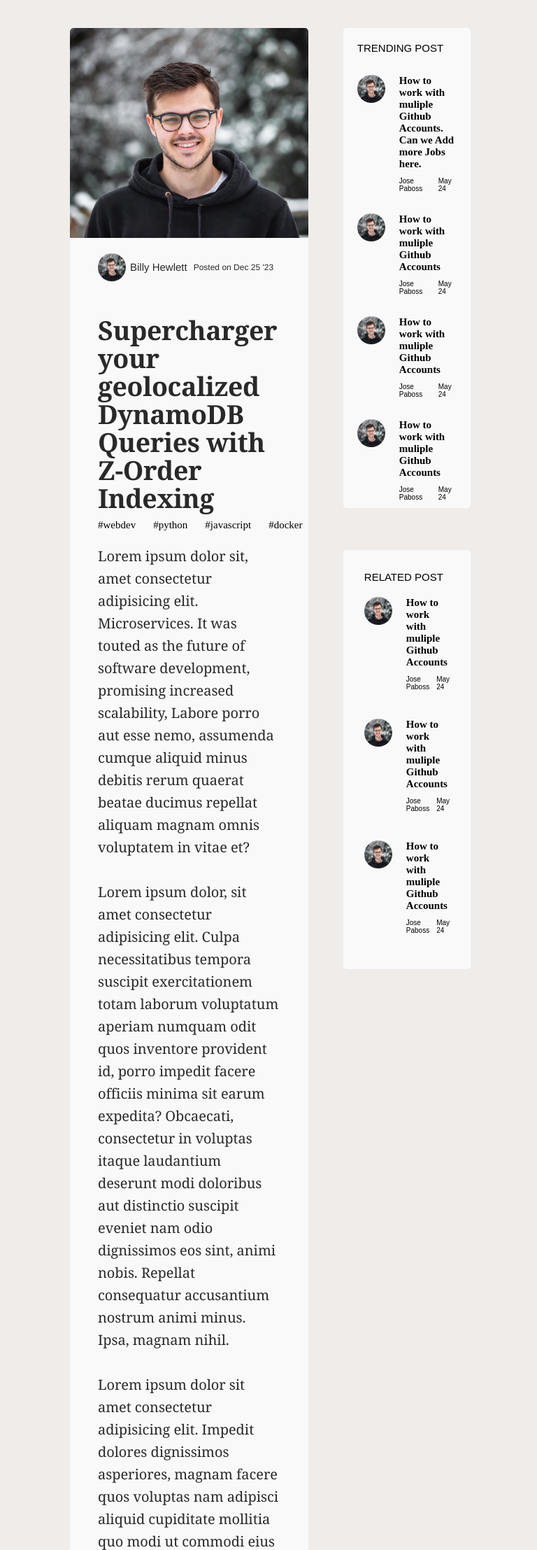
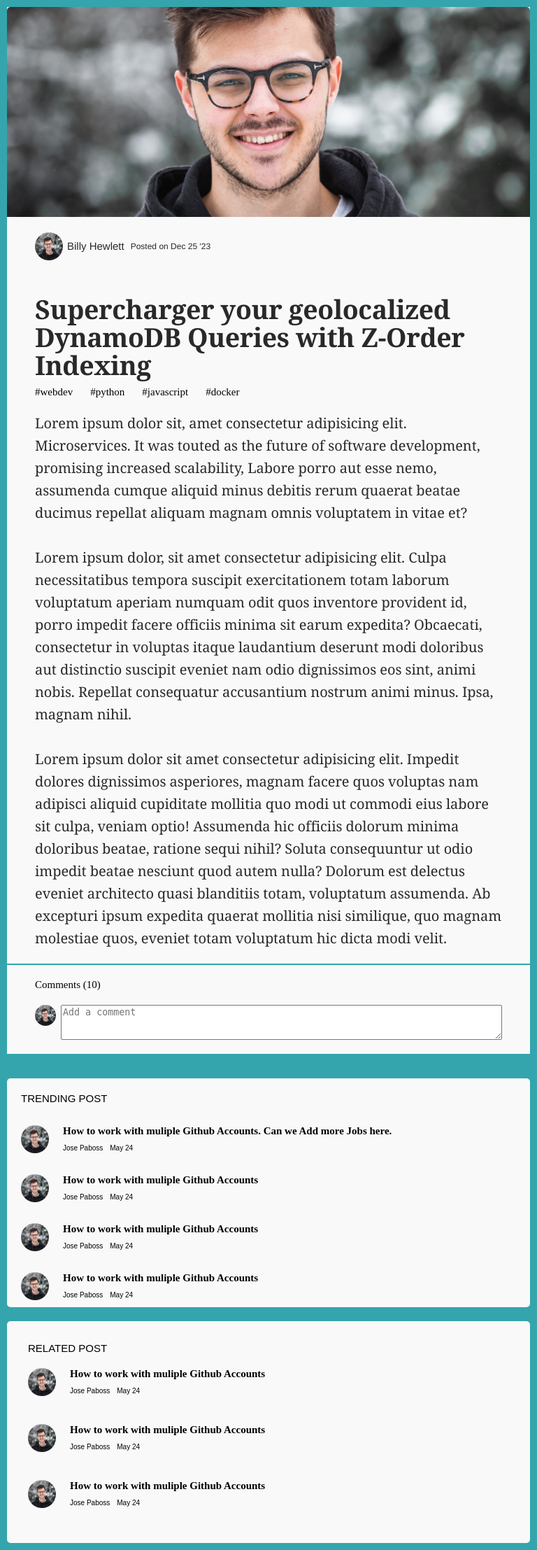
Before and after one commit to Alotab/devwithcode, a Python web app: template templates/detail.html in a window 768 px wide. Shown: the part 60-2275 px from the top of the page at 70% size. Run offline with Jinja, Linux system fonts and the light colour scheme; the template is opened without the code that fills it, so the values that code supplies are empty; some web fonts are replaced.

Commit message:
update files

```diff
--- a/templates/static/css/styles.css
+++ b/templates/static/css/styles.css
@@ -558,7 +558,7 @@ footer ul li a{
 .main-detail-post{
     display: flex;
     gap: 5rem;
-    padding: 10rem 10rem;;
+    padding: 10rem 10rem;
     width: 100%;
 
     /* justify-content: space-between; */
@@ -919,13 +919,57 @@ footer ul li a{
     }
 
 
+    /* detail page */
+    .main-detail-post{
+        display: inline-block;
+        padding: 7rem 1rem;
+    }
+
+    .detail-column{
+        width: 100%;
+        /* background-color: red; */
+        border-radius: 5px 5px 0px 0px;
+    }
+
+
+    .detail-post .post-image{
+        height: 30rem;
+        width: 100%
+        /* object-fit: cover;
+        margin-bottom: 2rem;
+        border-radius: 5px 5px 0px 0px; */
+    }
+
+
+    /* sidebar-column - detail-page */
+    .sidebar-column{
+        width: 100%;
+        margin-top: 3.5rem;
+        /* margin-right: 10px; */
+    }
+
+
+    .sidebar-post2{
+        background-color: var(--middleColume-backgroundColor);
+        border-radius: 5px;
+        margin-top: 2rem;
+        border-radius: 5px;
+        padding: 3rem;
+    }
+
+
 
 }
+
+
+
+
+
 
 /* iPads Tablets devices */
 @media (min-width: 481px) and (max-width: 768px) {
     body {
-
+      background-color: #34A5AC;
     }
     header{
         background-color: var(--navBar-color);
@@ -1100,6 +1144,45 @@ footer ul li a{
         font-family: inherit;
         padding: 8px;
         white-space: nowrap;
+    }
+
+
+      /* detail page */
+      .main-detail-post{
+        display: inline-block;
+        padding: 7rem 1rem;
+    }
+
+    .detail-column{
+        width: 100%;
+        /* background-color: red; */
+        border-radius: 5px 5px 0px 0px;
+    }
+
+
+    .detail-post .post-image{
+        height: 30rem;
+        width: 100%
+        /* object-fit: cover;
+        margin-bottom: 2rem;
+        border-radius: 5px 5px 0px 0px; */
+    }
+
+
+    /* sidebar-column - detail-page */
+    .sidebar-column{
+        width: 100%;
+        margin-top: 3.5rem;
+        /* margin-right: 10px; */
+    }
+
+
+    .sidebar-post2{
+        background-color: var(--middleColume-backgroundColor);
+        border-radius: 5px;
+        margin-top: 2rem;
+        border-radius: 5px;
+        padding: 3rem;
     }
 }
 
```
